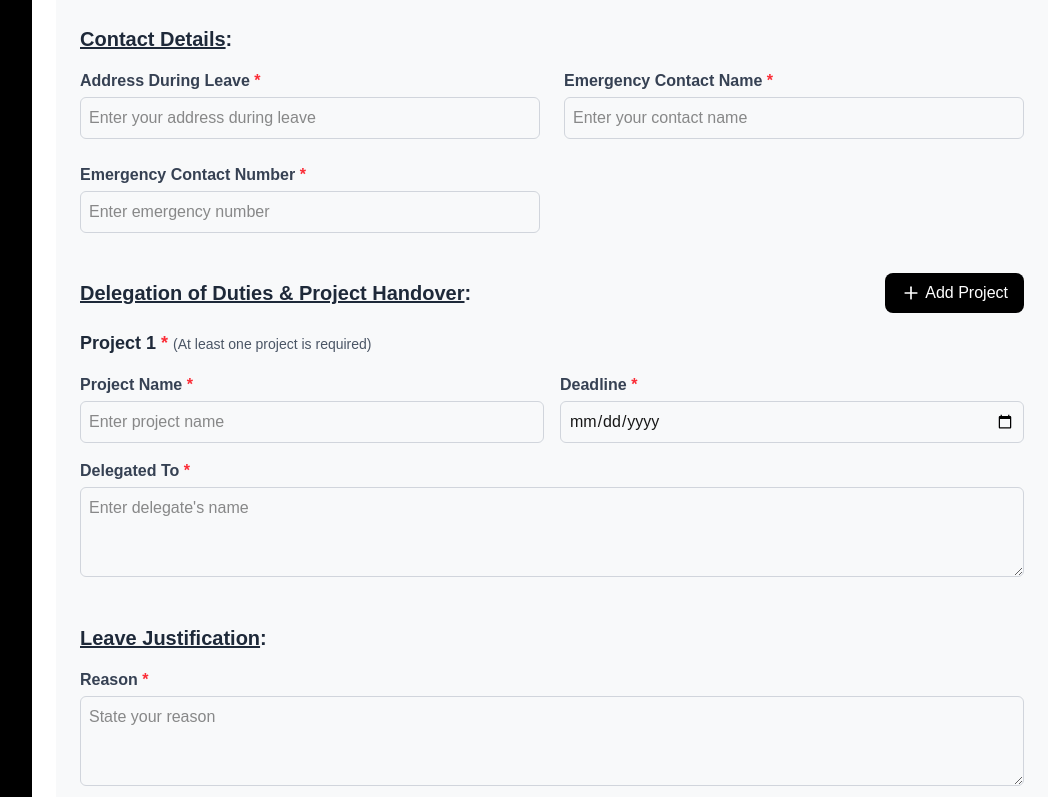
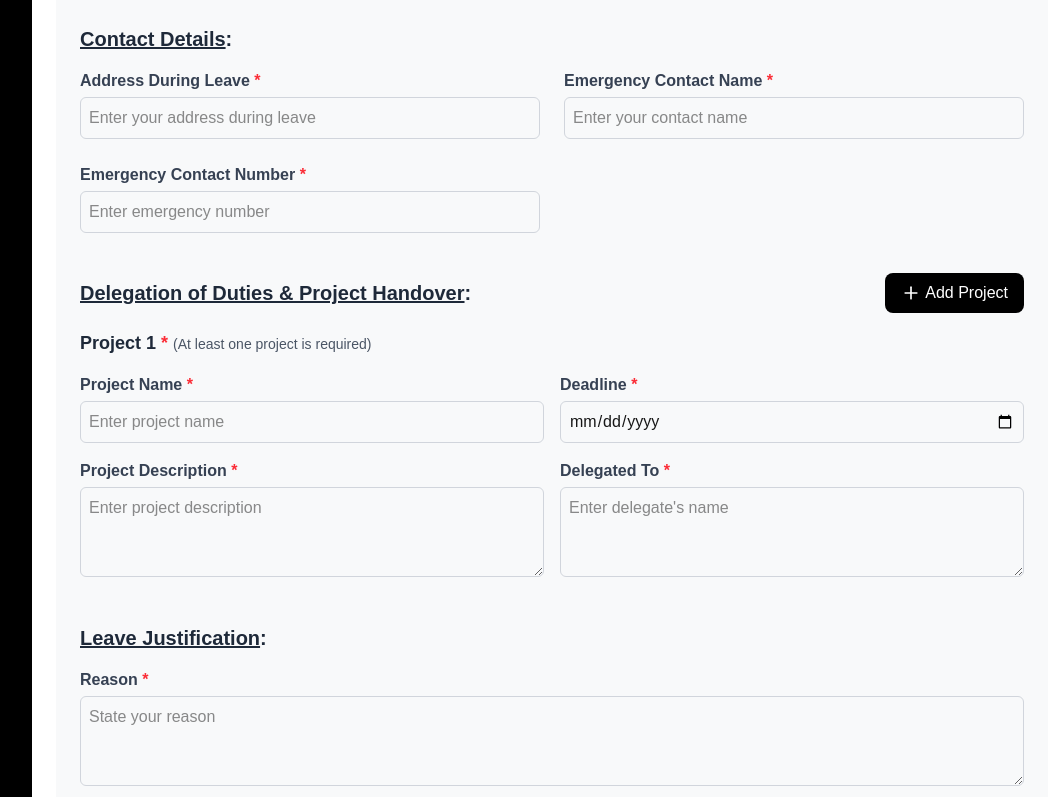
Before and after one commit to Harshit-verma-25/Leave-Management-System, a Next.js app: page /manager/1/leaves/1/1 in a window 1280 px wide. Shown: the part 435-1232 px from the top of the page, without its empty margins (208-1263 px from the left). Built offline with nearby package versions, Linux system fonts and the light colour scheme; no server answers; the database is empty.

Commit message:
Minor Changes

```diff
--- a/src/app/components/leave-form.tsx
+++ b/src/app/components/leave-form.tsx
@@ -49,6 +49,7 @@ export const LeaveForm = ({ role }: { role: roleType }) => {
           project: "",
           deadline: "",
           delegatedTo: "",
+          description: "",
         },
       ],
       reason: "",
@@ -153,7 +154,7 @@ export const LeaveForm = ({ role }: { role: roleType }) => {
       ...prev,
       delegationOfDuties: [
         ...prev.delegationOfDuties,
-        { project: "", deadline: "", delegatedTo: "" },
+        { project: "", deadline: "", delegatedTo: "", description: "" },
       ],
     }));
   };
@@ -252,8 +253,6 @@ export const LeaveForm = ({ role }: { role: roleType }) => {
     });
   }
 
-  console.log("Form Data:", formData);
-
   const handleSubmit = async (e: React.FormEvent) => {
     e.preventDefault();
     setIsSubmitting(true);
@@ -292,7 +291,7 @@ export const LeaveForm = ({ role }: { role: roleType }) => {
     }
 
     for (const project of formData.delegationOfDuties) {
-      if (!project.project || !project.deadline || !project.delegatedTo) {
+      if (!project.project || !project.deadline || !project.delegatedTo || !project.description) {
         toast.error("Please fill in all fields for each project.");
         setIsSubmitting(false);
         return;
@@ -394,7 +393,7 @@ export const LeaveForm = ({ role }: { role: roleType }) => {
                   value={formData.leaveType}
                   onChange={handleChange}
                   name="leaveType"
-                  className={`w-full border border-gray-300 rounded-md p-2 focus:outline-none focus:ring-2 focus:ring-black ${
+                  className={`w-full border border-gray-300 rounded-md px-2 py-2.5 focus:outline-none focus:ring-2 focus:ring-black ${
                     mode === "view" ? "bg-gray-100 cursor-not-allowed" : ""
                   }`}
                   required
@@ -587,7 +586,7 @@ export const LeaveForm = ({ role }: { role: roleType }) => {
                   {index !== 0 && (
                     <div className="flex items-center justify-between col-span-2">
                       <h3 className="text-lg font-semibold text-gray-800">
-                        Project {index + 1}{" "}
+                        Project {index + 1}
                       </h3>
                       <button
                         type="button"
@@ -650,7 +649,36 @@ export const LeaveForm = ({ role }: { role: roleType }) => {
                     />
                   </div>
 
-                  <div className="md:col-span-2">
+                  <div>
+                    <label
+                      htmlFor={`description-${index}`}
+                      className="block font-semibold text-gray-700 mb-1"
+                    >
+                      Project Description{" "}
+                      {index === 0 && <span className="text-red-500">*</span>}
+                    </label>
+                    <textarea
+                      id={`description-${index}`}
+                      name="description"
+                      value={project.description}
+                      onChange={(e) =>
+                        handleProjectChange(
+                          index,
+                          "description",
+                          e.target.value
+                        )
+                      }
+                      placeholder="Enter project description"
+                      rows={3}
+                      className={`w-full border border-gray-300 rounded-md p-2 ${
+                        mode === "view" ? "bg-gray-100 cursor-not-allowed" : ""
+                      }`}
+                      required
+                      readOnly={mode === "view"}
+                    />
+                  </div>
+
+                  <div>
                     <label
                       htmlFor={`delegatedTo-${index}`}
                       className="block font-semibold text-gray-700 mb-1"
--- a/src/app/components/leave-table.tsx
+++ b/src/app/components/leave-table.tsx
@@ -7,7 +7,7 @@ import formatDate from "@/app/components/formatDate";
 import { deleteLeave } from "@/app/actions/leave/deleteLeave";
 import { toast } from "react-toastify";
 import ApprovalTimeline from "@/app/components/approval-timeline";
-import { ChevronDown, ChevronUp } from "lucide-react";
+import { ChevronDown, ChevronUp, Filter, FilterIcon, X } from "lucide-react";
 
 export const LeaveTable = ({ role }: { role: string }) => {
   const { id } = useParams() as { id: string };
@@ -18,6 +18,9 @@ export const LeaveTable = ({ role }: { role: string }) => {
   >("PENDING");
 
   const [data, setData] = useState<LeaveHistoryProps[] | null>(null);
+  const [filteredData, setFilteredData] = useState<LeaveHistoryProps[] | null>(
+    null
+  );
   const [expandCard, setExpandCard] = useState<string | null>(null);
   const [loading, setLoading] = useState<boolean>(true);
 
@@ -37,6 +40,11 @@ export const LeaveTable = ({ role }: { role: string }) => {
         }
 
         setData((response.data as LeaveHistoryProps[]) || []);
+        setFilteredData(
+          (response.data as LeaveHistoryProps[]).filter(
+            (leave) => leave.status === selectedTab
+          )
+        );
       } catch (error) {
         console.error("Error fetching leave requests:", error);
       } finally {
@@ -75,8 +83,6 @@ export const LeaveTable = ({ role }: { role: string }) => {
     }
   };
 
-  const filteredRequests = data && data.filter((r) => r.status === selectedTab);
-
   return (
     <div className="min-h-screen bg-[#f8f9fa] p-6">
       <div className="mb-6 flex items-center justify-between">
@@ -106,6 +112,54 @@ export const LeaveTable = ({ role }: { role: string }) => {
         ))}
       </div>
 
+      {/* <div className="mb-4">
+        <div className="flex items-center gap-2 mb-4">
+          <Filter className="w-5 h-5" />
+          <h2 className="text-xl font-bold text-gray-800">Filter & Search</h2>
+        </div>
+
+        <div className="flex items-center justify-between">
+          <div className="flex flex-col md:flex-row gap-4">
+            <div className="flex items-center gap-2 w-fit">
+              <input
+                type="date"
+                className="border rounded-md p-2 w-full"
+                placeholder="Start Date"
+              />
+
+              <span>To</span>
+
+              <input
+                type="date"
+                className="border rounded-md p-2 w-full"
+                placeholder="End Date"
+              />
+            </div>
+
+            <select className="border rounded-md p-2 w-full">
+              <option value="">All Leave Types</option>
+              {Object.entries(LEAVE_TYPES).map(([key, value]) => (
+                <option key={key} value={key}>
+                  {value}
+                </option>
+              ))}
+            </select>
+
+            <select className="border rounded-md p-2 w-full">
+              <option value="">All Durations</option>
+              <option value="1">Less than 3 days</option>
+              <option value="3">3 to 7 days</option>
+              <option value="7">More than 7 days</option>
+            </select>
+          </div>
+
+          <button className="flex items-center bg-black text-white py-2 px-3 rounded-md cursor-pointer">
+            <X className="w-5 h-5" />
+            Clear Filters
+          </button>
+        </div>
+      </div> */}
+
       {/* Loading State */}
       {loading && (
         <div className="flex items-center justify-center min-h-[200px]">
@@ -114,10 +168,7 @@ export const LeaveTable = ({ role }: { role: string }) => {
       )}
 
       {/* No data */}
-      {!loading &&
-        selectedTab &&
-        filteredRequests &&
-        filteredRequests.length === 0 && (
+      {!loading && selectedTab && filteredData && filteredData.length === 0 && (
         <div className="flex items-center justify-center min-h-[200px]">
           <p className="text-gray-500">
             No {selectedTab.toLowerCase()} leave requests found.
@@ -126,9 +177,9 @@ export const LeaveTable = ({ role }: { role: string }) => {
       )}
 
       {/* Leave Cards */}
-      {!loading && filteredRequests && filteredRequests.length > 0 && (
+      {!loading && filteredData && filteredData.length > 0 && (
         <div className="space-y-4">
-          {filteredRequests.map((req) => {
+          {filteredData.map((req) => {
             const isExpanded = expandCard === req.id;
             return (
               <div
--- a/src/app/types/leaves.ts
+++ b/src/app/types/leaves.ts
@@ -22,6 +22,7 @@ export interface ApplyLeaveProps {
     project: string;
     deadline: string;
     delegatedTo: string;
+    description: string;
   }[];
   reason: string;
   appliedOn: string;
```
Lines whose indentation alone changed are shown as unchanged.
